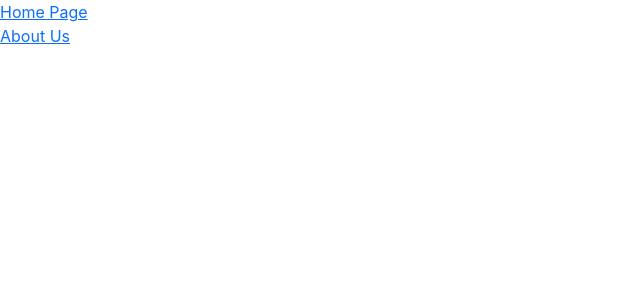
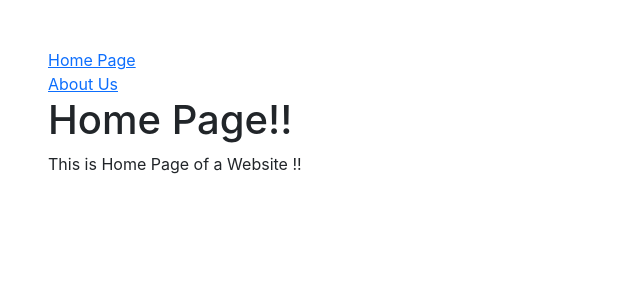
Before and after one commit to neeraj83760/React_Bible, a React (Create React App) app: page / in a window 1280 px wide. Before the commit this address had no page. Shown: the top 300 px of the page, without its empty margins (0-640 px from the left). Built offline with nearby package versions, Linux system fonts and the light colour scheme.

Commit message:
Routing Best Practices in ReactJS

```diff
--- /dev/null
+++ b/src/RoutingExampleWithbestPractices/AboutUs.js
@@ -0,0 +1,12 @@
+function AboutUs(){
+
+    return(
+
+        <div className="">
+        <h1>AboutUs Page!!</h1>
+        <p>This is About Us Page of a Website !!</p>
+        </div>
+    )
+}
+
+export default AboutUs;
--- /dev/null
+++ b/src/RoutingExampleWithbestPractices/App27.js
@@ -0,0 +1,23 @@
+import React from 'react';
+import { Route, Routes} from 'react-router-dom'
+import Nav from './Nav'
+import Home from './Home';
+import AboutUs from './AboutUs';
+
+function App27(){
+
+    return(
+        <div className='m-5'>
+            {/* <h2>Router Component!!</h2> */}
+            <Nav />
+                <Routes>
+                    <Route path="/" element={<Home />}></Route>
+                    <Route path="about" element={<AboutUs />}></Route>
+                </Routes>
+            {/* </Router> */}
+        </div>
+    )
+
+}
+
+export default App27;
--- /dev/null
+++ b/src/RoutingExampleWithbestPractices/Home.js
@@ -0,0 +1,12 @@
+function Home(){
+
+    return(
+
+        <div className="">
+        <h1>Home Page!!</h1>
+        <p>This is Home Page of a Website !!</p>
+        </div>
+    )
+}
+
+export default Home;
--- /dev/null
+++ b/src/RoutingExampleWithbestPractices/Nav.js
@@ -0,0 +1,16 @@
+import React from 'react'
+import {Link} from 'react-router-dom'
+
+function Nav()
+{
+   return(
+
+    <div>
+    <Link to="/">Home Page</Link><br />
+    <Link to="/about">About Us</Link>
+   </div>
+
+   )
+}
+
+export default Nav;
--- a/src/index.js
+++ b/src/index.js
@@ -1,6 +1,8 @@
 import React from 'react';
 import ReactDOM from 'react-dom/client';
 import './index.css';
+import {BrowserRouter as Router} from 'react-router-dom'
+
 // import { useState } from 'react';
 // import App from './App';
 // import 'bootstrap/dist/css/bootstrap.min.css';
@@ -39,7 +41,8 @@ import './index.css';
 // import App23 from './ControlledComponent/App23'
 // import App24 from './UncontrolledComponent/App24'
 // import App25 from './Simple_HOC/App25'
-import App26 from './Routing_Setup/App26'
+// import App26 from './Routing_Setup/App26'
+import App27 from './RoutingExampleWithbestPractices/App27';
 
 const root = ReactDOM.createRoot(document.getElementById('root'));
 
@@ -86,7 +89,8 @@ root.render(
   {/* <App23 /> */}
   {/* <App24 /> */}
   {/* <App25 />    */}
-  <App26 />
+  {/* <App26 /> */}
+ <Router> <App27 /></Router>
 
  </React.StrictMode>
 );
```
Also changed, not shown: src/Routing_Setup/App26.js (line endings or trailing spaces).
